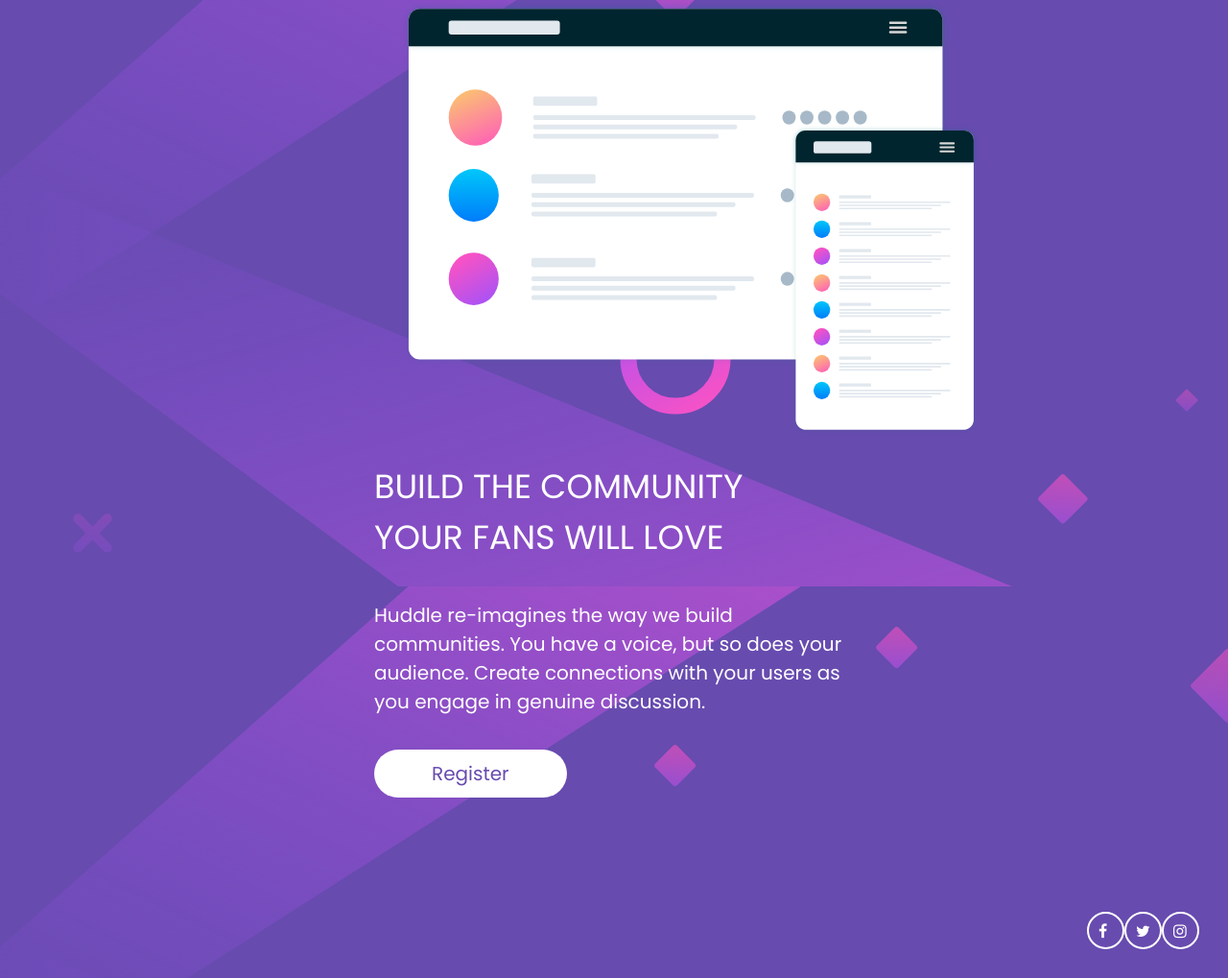
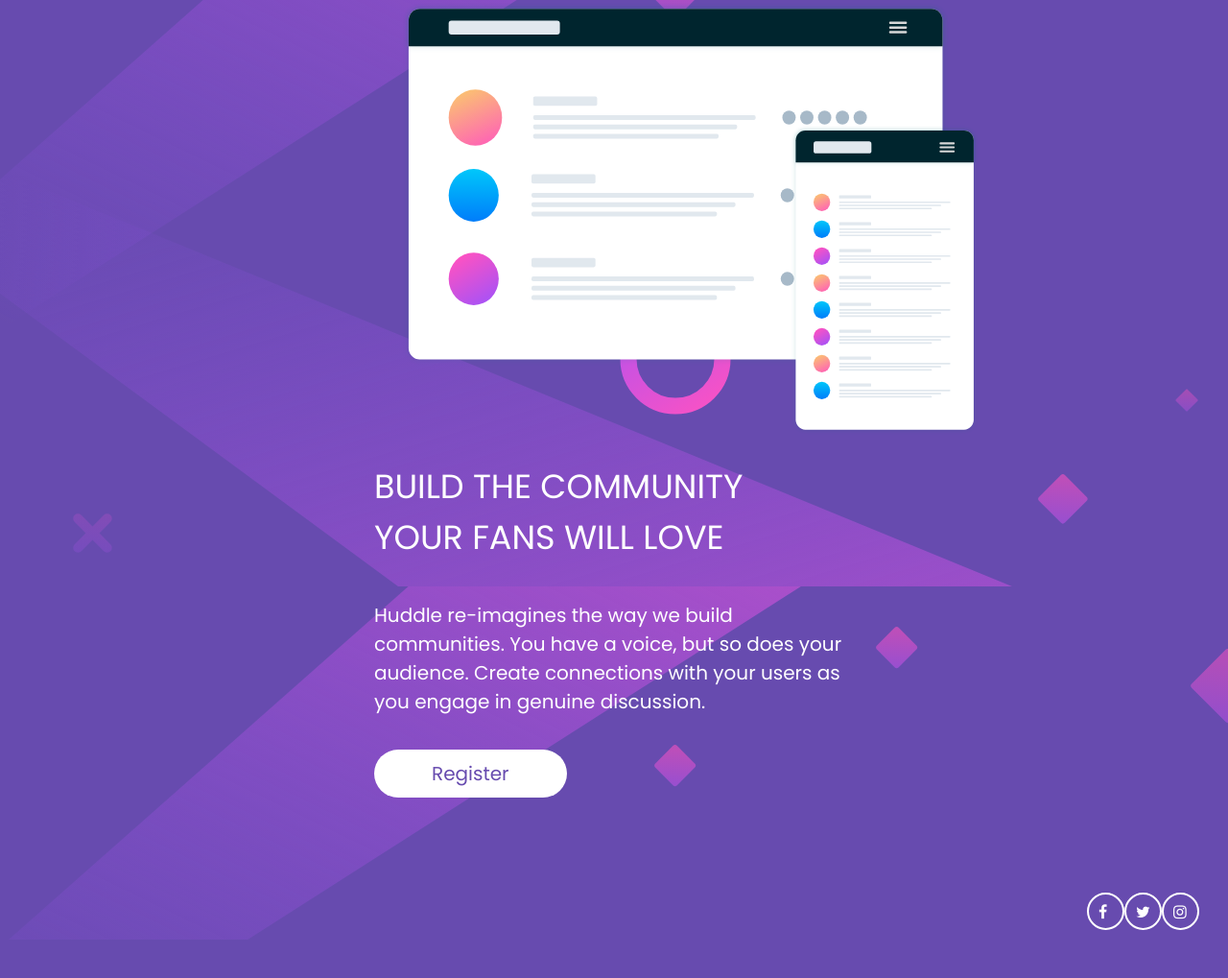
Before and after one commit to FemiObadimu/huddle, a plain HTML site: page index.html in a window 1280 px wide. Shown: the part 189-1208 px from the top of the page at 96% size. After the commit the page ends 1168 px from the top, so only its background shows below. Drawn offline with Linux system fonts and the light colour scheme.

Commit message:
Update huddle.css

```diff
--- a/huddle.css
+++ b/huddle.css
@@ -82,7 +82,7 @@ footer{
     flex-direction: row;
     flex-wrap: nowrap;
     justify-content: flex-end;
-    padding: 30px;
+    padding: 10px 30px ;
 
 }
 
```
